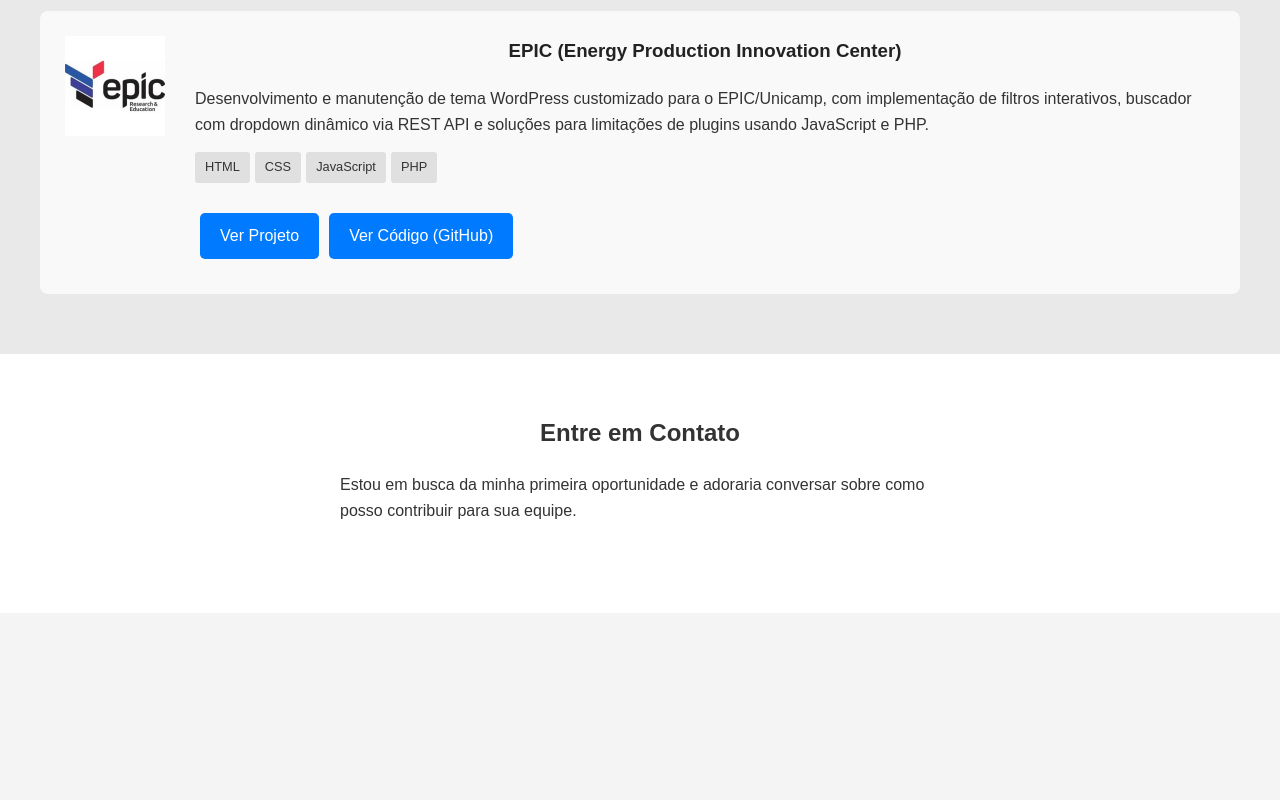
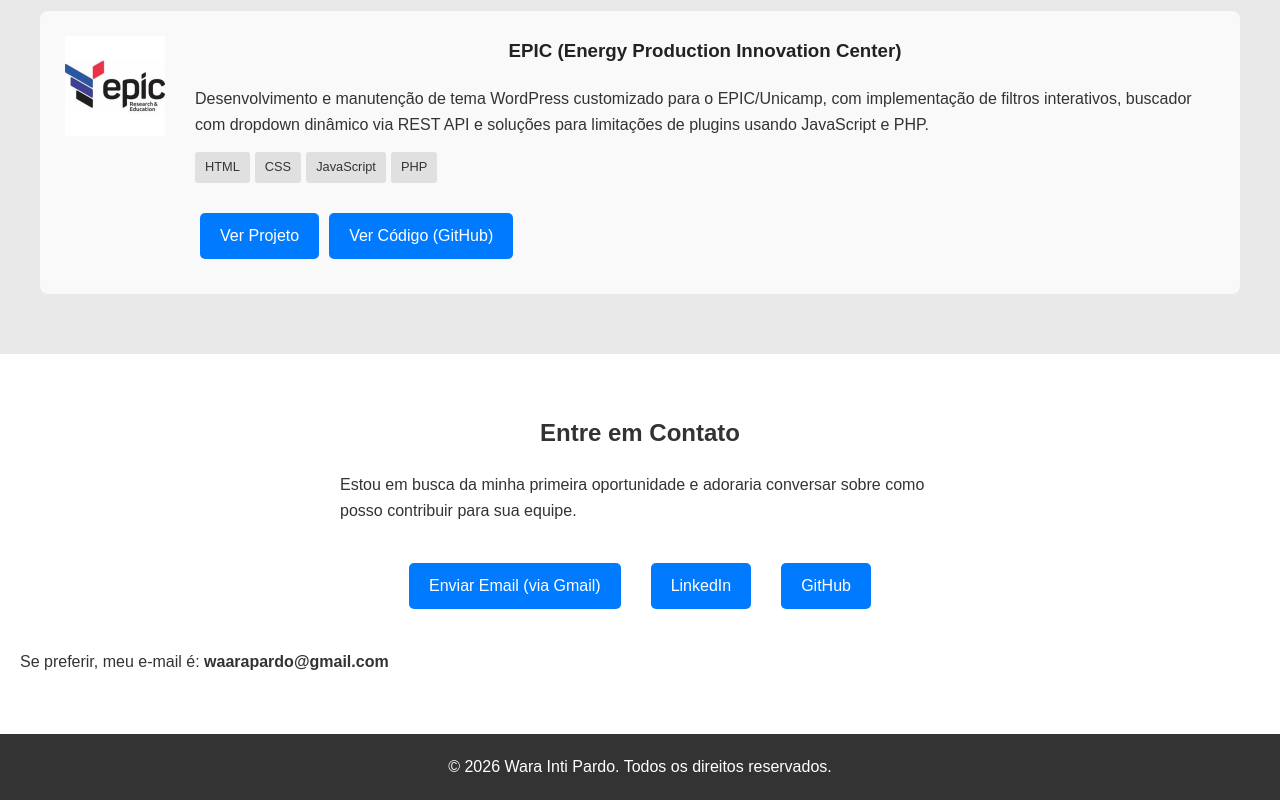
Before and after one commit to warapardo/portfolio-wara, a Next.js app: page / in a window 1280 px wide. Shown: the part 1167-1967 px from the top of the page. Before the commit the page ends 1780 px from the top, so only its background shows below. Built offline with nearby package versions, Linux system fonts and the light colour scheme; no server answers.

Commit message:
Ajusta imagens com componente customizado

```diff
--- a/app/page.js
+++ b/app/page.js
@@ -1,4 +1,4 @@
-"use client"; // Precisa porque usaremos useState/useEffect
+"use client";
 
 import { useState, useEffect } from "react";
 import Image from "next/image";
@@ -6,19 +6,11 @@
 import PerfilAPI from "./components/PerfilAPI";
 import DadosAPI from "./components/DadosApi";
 
-// CONFIGURAÇÃO DO BASEPATH DINÂMICO
 const isProd = process.env.NODE_ENV === 'production';
 const basePath = isProd ? '/portfolio-wara' : '';
 
-// COMPONENTE PERSONALIZADO PARA CORRIGIR AS IMAGENS NO GITHUB
 function GithubImage({ src, alt, ...props }) {
-  return (
-    <Image
-      src={`${basePath}${src}`}
-      alt={alt}
-      {...props}
-    />
-  );
+  return <Image src={`${basePath}${src}`} alt={alt} {...props} />;
 }
 
 export default function Home() {
@@ -136,7 +128,7 @@
       </header>
 
       {/* SEÇÃO SOBRE MIM */}
-      <section id="sobre-mim" className="section"> {/* Corrigido id para bater com o menu */}
+      <section id="sobre" className="section">
         <h2>Sobre Mim</h2>
         <div
           className="about-content"
@@ -148,13 +140,13 @@
             gap: "30px",
           }}
         >
-          {/* USANDO O COMPONENTE CORRIGIDO */}
           <GithubImage
             src="/img/perfil.png"
             alt="Foto de Perfil"
             width={200}
             height={250}
             style={{
+              //width: "200px",
               borderRadius: "50%",
               flexShrink: "0",
             }}
@@ -227,7 +219,6 @@
         >
           {/* Projeto 1 */}
           <div className="project-card">
-            {/* USANDO O COMPONENTE CORRIGIDO */}
   <GithubImage
     src="/img/epic_logo.jpg"
     alt="EPIC (Energy Production Innovation Center)"
@@ -273,6 +264,8 @@
     </div>
   </div>
 </div>
+
+
           {/* Adicionar mais projetos seguindo o mesmo padrão */}
         </div>
       </section>
@@ -284,7 +277,95 @@
           Estou em busca da minha primeira oportunidade e adoraria conversar
           sobre como posso contribuir para sua equipe.
         </p>
+
+        <div
+          className="contact-links"
+          style={{
+            display: "flex",
+            justifyContent: "center",
+            flexWrap: "wrap",
+            gap: "20px",
+            marginBottom: "30px",
+          }}
+        >
+          <a
+            href="https://mail.google.com/mail/?view=cm&fs=1&to=waarapardo@gmail.com"
+            target="_blank"
+            className="btn-link"
+          >
+            Enviar Email (via Gmail)
+          </a>
+          <a
+            href="https://www.linkedin.com/in/wara-inti-pardo-51407111a/"
+            target="_blank"
+            className="btn-link"
+          >
+            LinkedIn
+          </a>
+          <a
+            href="https://github.com/warapardo"
+            target="_blank"
+            className="btn-link"
+          >
+            GitHub
+          </a>
+        </div>
+
+        <p>
+          Se preferir, meu e-mail é: <strong>waarapardo@gmail.com</strong>
+        </p>
       </section>
+
+      {/* FOOTER */}
+      <footer
+        style={{
+          textAlign: "center",
+          padding: "20px",
+          backgroundColor: "#333",
+          color: "#fff",
+        }}
+      >
+        <p>
+          &copy; {new Date().getFullYear()} Wara Inti Pardo. Todos os direitos
+          reservados.
+        </p>
+
+        {dadosAPI && (
+          <div
+            style={{
+              marginTop: "10px",
+              fontSize: "0.8em",
+              opacity: 0.8,
+            }}
+          >
+            <p>
+              <strong>🎯 Backend Integrado:</strong> Dados servidos por API
+              Spring Boot 4.0 + Java 25
+            </p>
+            <div style={{ marginTop: "5px" }}>
+              <a
+                href="http://localhost:8080/api/api/v1/perfil"
+                target="_blank"
+                rel="noopener noreferrer"
+                style={{ color: "#4dabf7", margin: "0 10px" }}
+              >
+                🔗 Ver API (JSON)
+              </a>
+              <a
+                href="http://localhost:8080/api/api/v1/health"
+                target="_blank"
+                rel="noopener noreferrer"
+                style={{ color: "#4dabf7", margin: "0 10px" }}
+              >
+                📊 Status da API
+              </a>
+            </div>
+          </div>
+        )}
+      </footer>
+
+      {dadosAPI && <PerfilAPI />}
+      {dadosAPI && <DadosAPI />}
     </>
   );
 }
```
Lines whose indentation alone changed are shown as unchanged.
